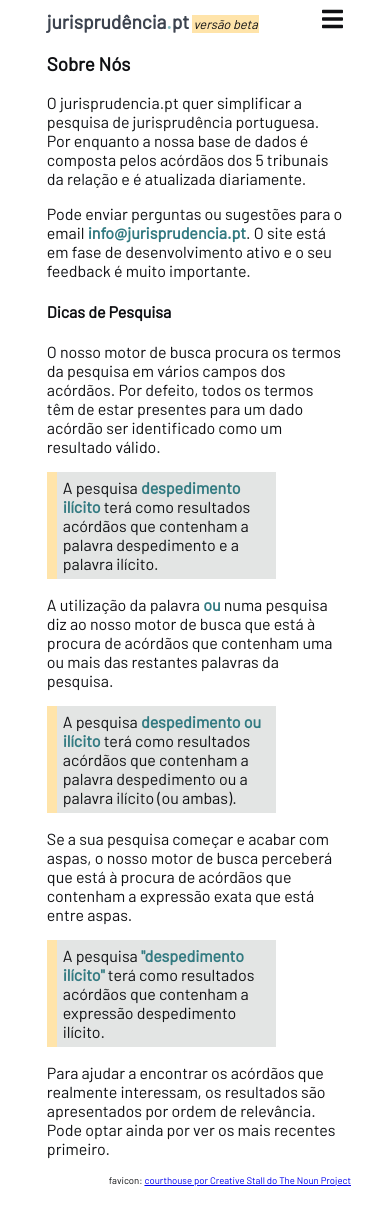
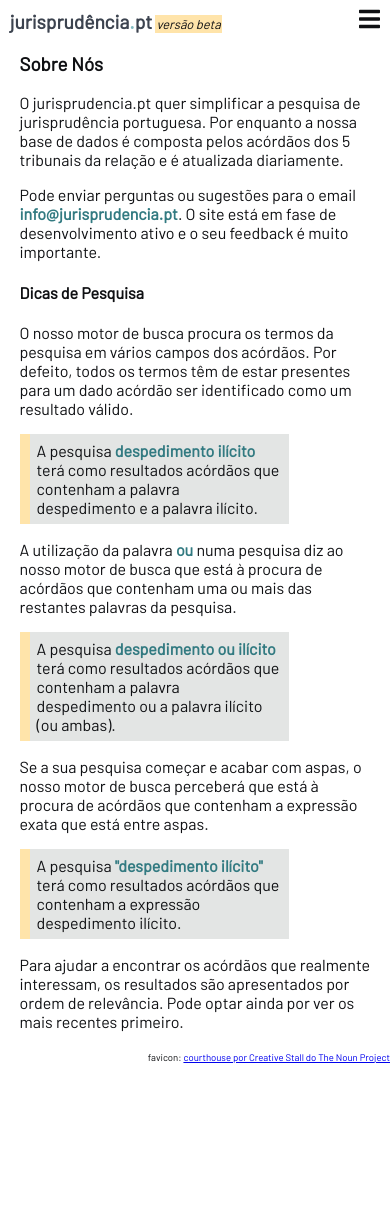
Before and after one commit to EllisBell/juris, a Django app: page /sobre in a window 390 px wide. Shown: the top 1225 px of the page. Run offline with Django 3.2, Linux system fonts and the light colour scheme; parts of the project's set-up code (start-up, migrations or seed data) failed here and were passed over; some libraries are stand-ins or nearby versions.

Commit message:
styling fixes

```diff
--- a/juris-django/jurisapp/static/jurisapp/css/style.css
+++ b/juris-django/jurisapp/static/jurisapp/css/style.css
@@ -389,7 +389,7 @@ header h1 {
 
 
 #ac-content {
-	max-width: 60%;
+	width: 60%;
 	margin-left: 30%;
 	padding-left: 2%;
 	font-size: 1.1rem;
@@ -433,7 +433,7 @@ header h1 {
 	}*/
 
 	#ac-content {
-		max-width: 70%;
+		width: 70%;
 		margin: 0 auto;
 	}
 }
@@ -489,7 +489,7 @@ header h1 {
 	}
 
 	#ac-content {
-		max-width: 75%;
+		width: 75%;
 	}
 
 	#acordao-main-info {
@@ -508,11 +508,15 @@ header h1 {
 	}
 
 	#all-content {
-		max-width: 100%;
+		width: 100%;
+	}
+
+	#outer-container {
+		width: 100%;
 	}
 
 	header {
-		max-width: 95%;
+		width: 95%;
 		margin: 0 auto;
 	}
 
@@ -578,7 +582,7 @@ header h1 {
 
 	#ac-sidebar {
 		margin-bottom: 5%;
-		max-width: 100%;
+		width: 100%;
 		padding-left: 2%;
 	}
 
@@ -589,12 +593,12 @@ header h1 {
 
 	#ac-content {
 		margin: 0 auto;
-		max-width: 90%;
+		width: 90%;
 		font-size: 1rem;
 	}
 
 	#termos-container {
-		max-width: 95%;
+		width: 95%;
 		margin: 0 auto 5% auto;
 	}
 
```
